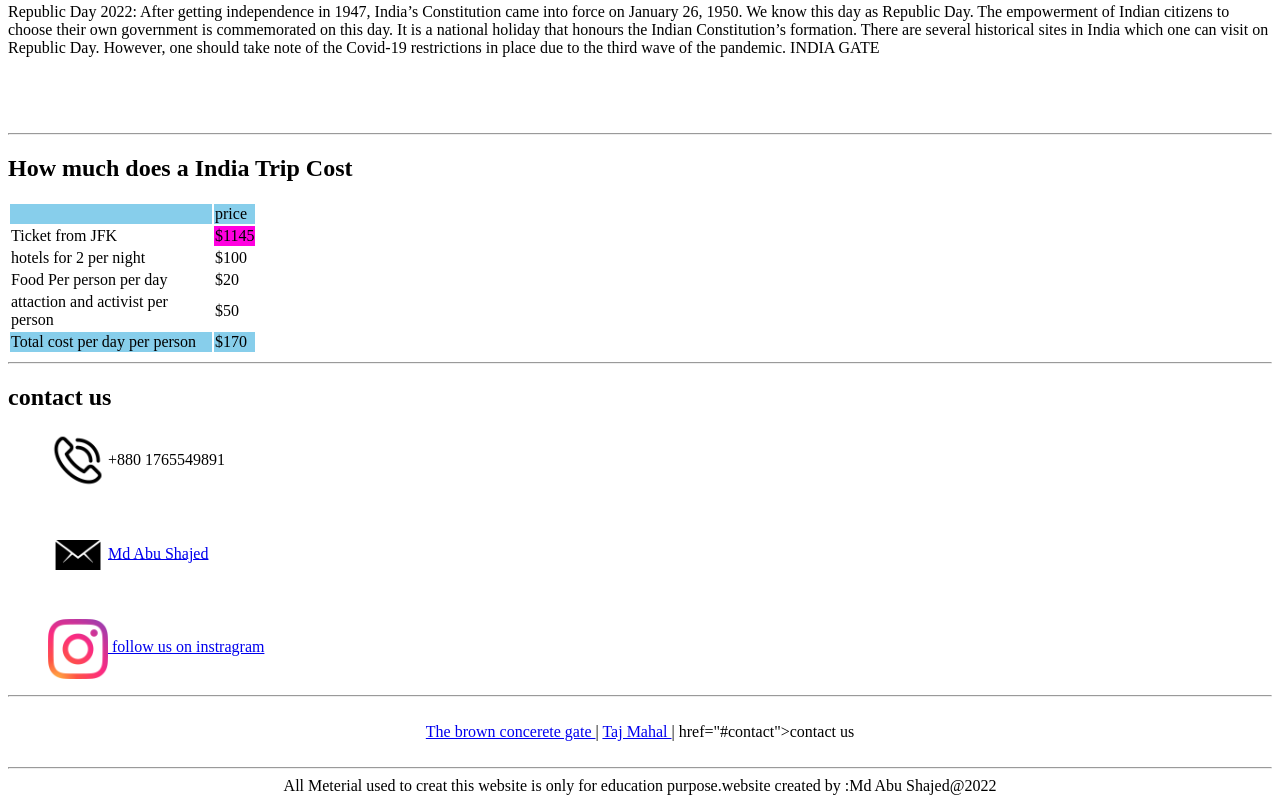
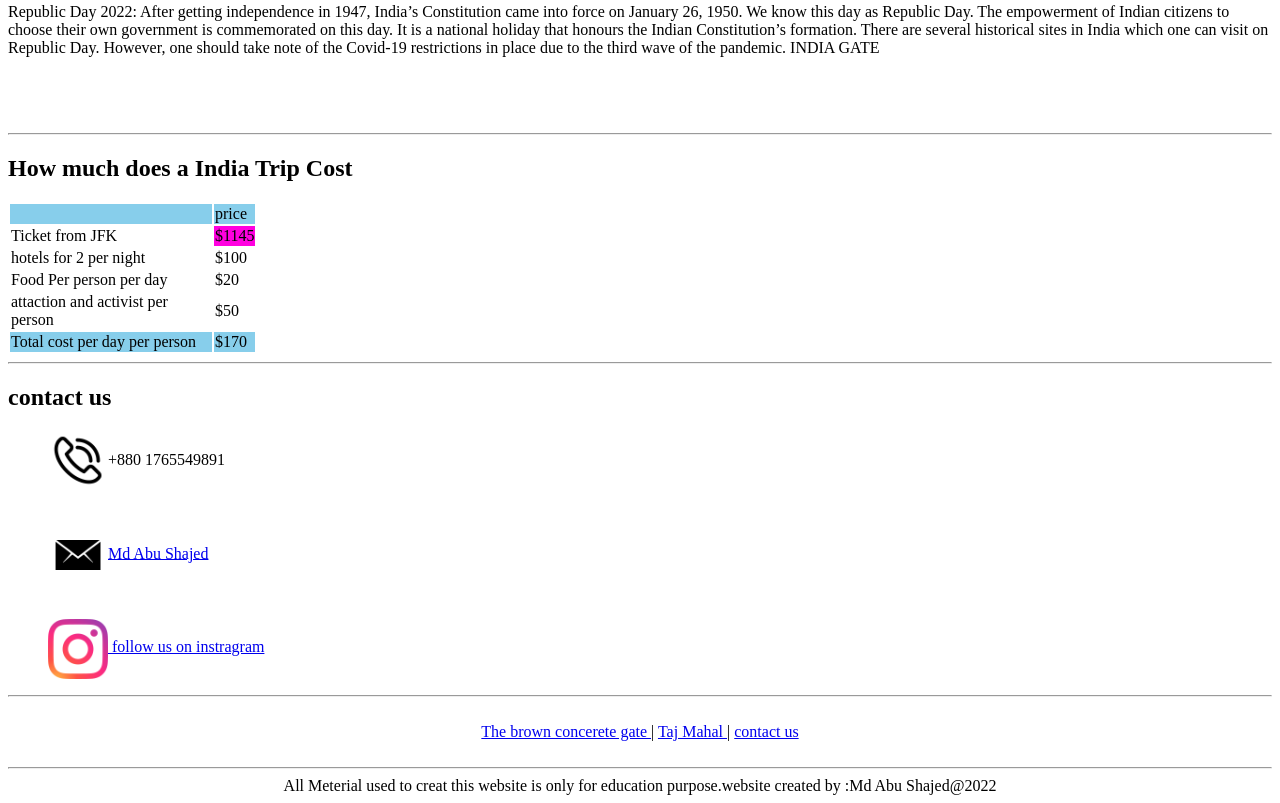
Before and after one commit to shajed1997/project-1, a plain HTML site: page index.html in a window 1280 px wide. Shown: the part 1337-2140 px from the top of the page. Drawn offline with Linux system fonts and the light colour scheme.

Commit message:
Update index.html

```diff
--- a/index.html
+++ b/index.html
@@ -98,7 +98,7 @@ INDIA GATE</p>
            <a>|</a>
            <a href="visit2.html">Taj Mahal </a>
            <a>|</a>
-           <a>href="#contact">contact us</a>
+           <a href="#contact">contact us</a>
          </nav>
          <br>
          <hr>
```
